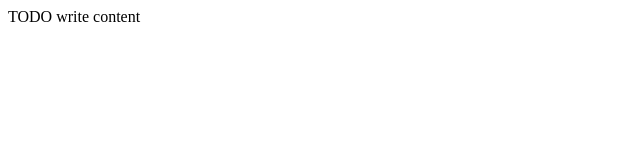
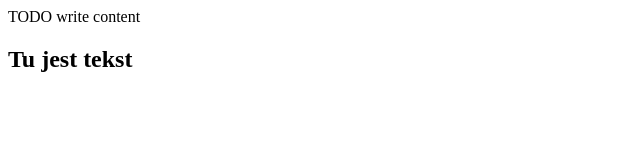
Before and after one commit to ines2508/Portfolio, a plain HTML site: page public_html/index.html in a window 1280 px wide. Shown: the whole page, without its empty margins (0-640 px from the left). Drawn offline with Linux system fonts and the light colour scheme.

Commit message:
Dodany tekst

```diff
--- a/public_html/index.html
+++ b/public_html/index.html
@@ -12,5 +12,8 @@ and open the template in the editor.
     </head>
     <body>
         <div>TODO write content</div>
+
+
+        <div><h2>Tu jest tekst</h2></div>
     </body>
 </html>
```
